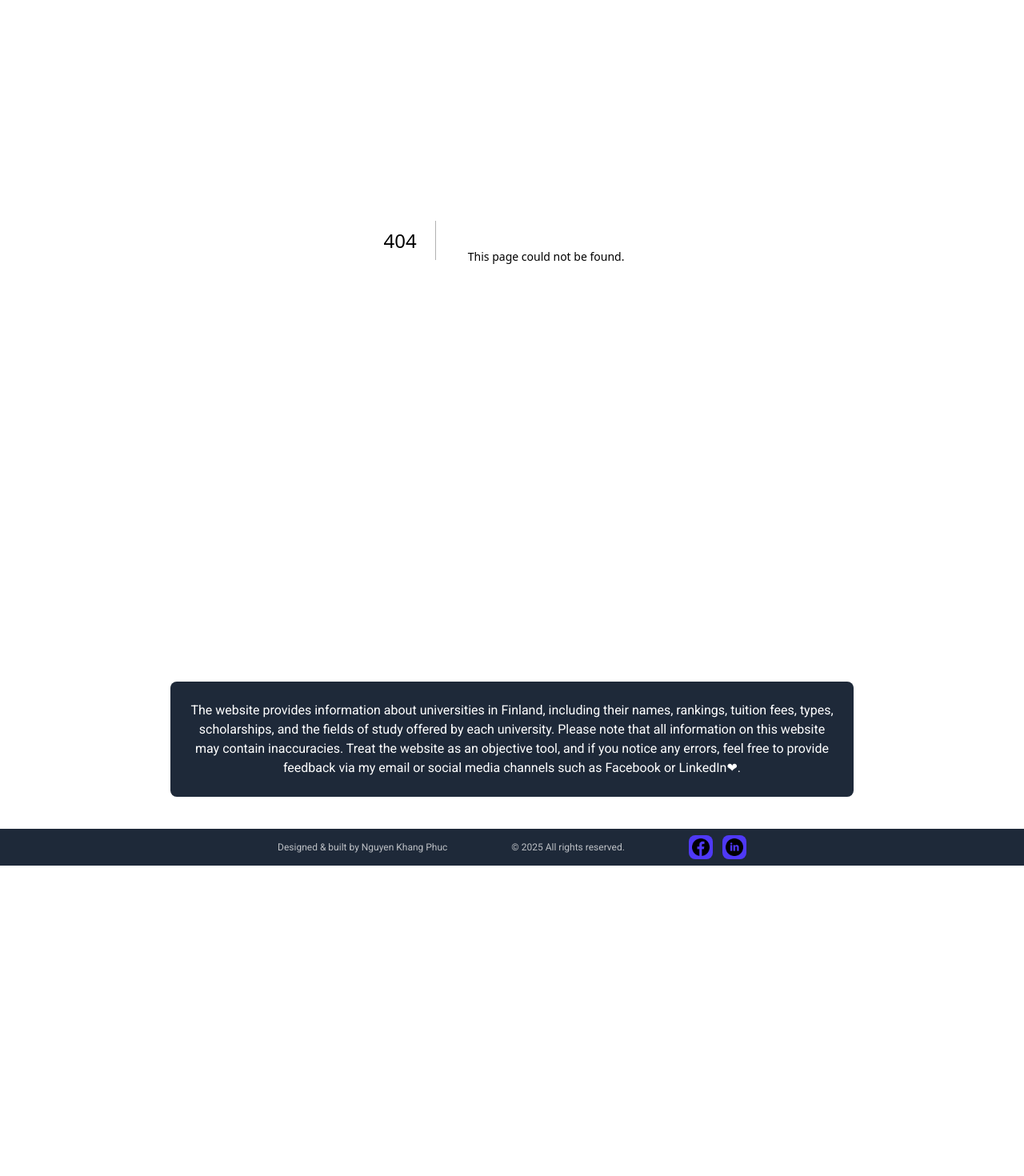
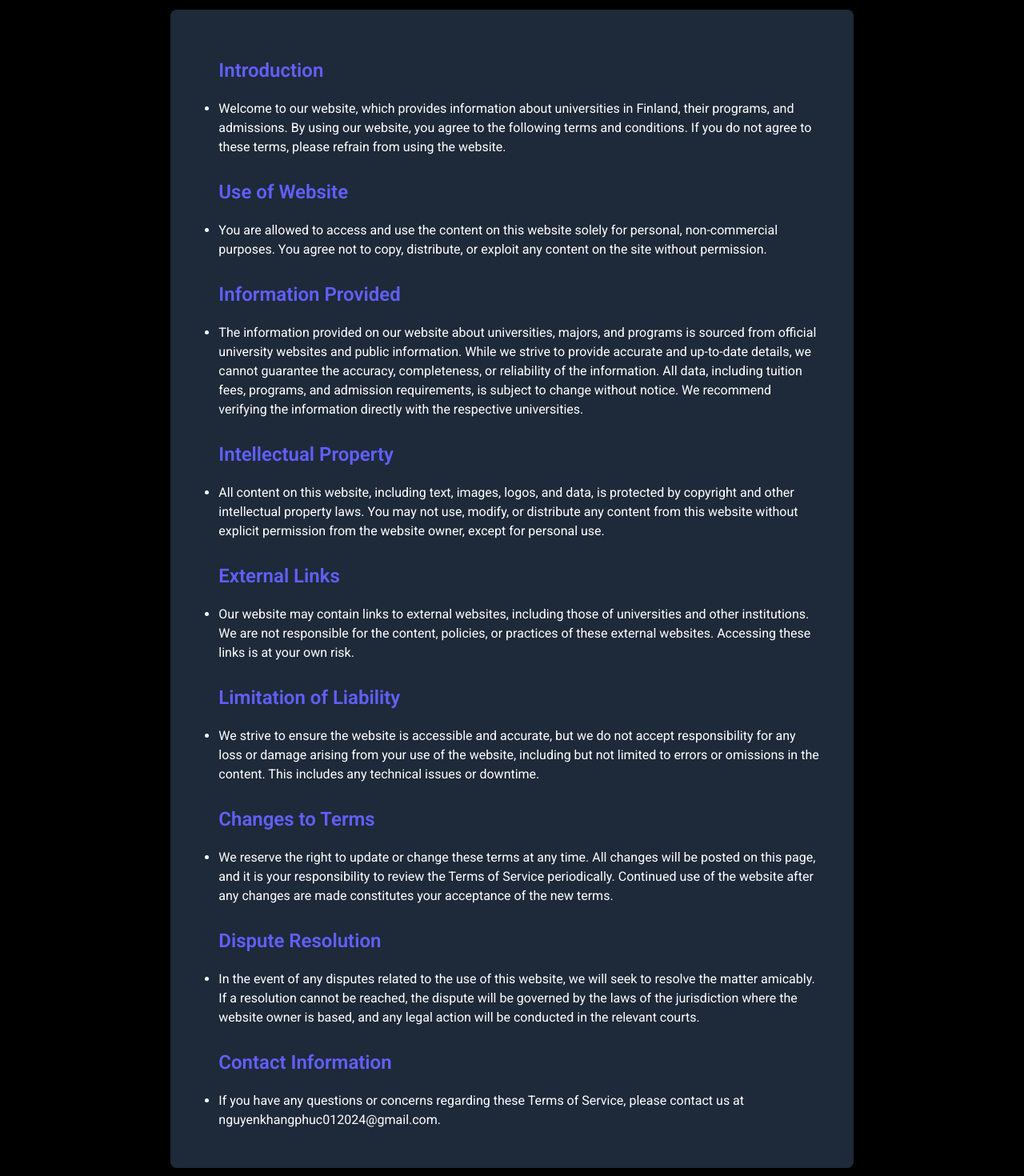
Before and after one commit to NguyenKhangPhuc/FinlandUni-FrontEnd, a Next.js app: page /terms-of-service in a window 1280 px wide. Before the commit this address had no page. Shown: the part 160-1630 px from the top of the page at 80% size. Before the commit the page ends 1242 px from the top, so only its background shows below. Built offline with nearby package versions, Linux system fonts and the light colour scheme.

Commit message:
Terms of services: design and content of this page is finished

```diff
--- a/components/Header.tsx
+++ b/components/Header.tsx
@@ -55,7 +55,7 @@ const Header = () => {
                 },
                 {
                     link_title: 'Term of Services',
-                    link: '/finland-overview'
+                    link: '/terms-of-service'
                 },
                 {
                     link_title: 'Cookies settings',
--- a/src/app/disclaimer-and-privacy-policy/page.tsx
+++ b/src/app/disclaimer-and-privacy-policy/page.tsx
@@ -32,7 +32,7 @@ export default function Home() {
 
                 <h2 className="text-indigo-500">Contact Us</h2>
                 <ul>
-                    <li>If you have any questions about our privacy policy, please feel free to contact us at [nguyenkhangphuc012024@gmail.com].</li>
+                    <li>If you have any questions about our privacy policy, please feel free to contact us at nguyenkhangphuc012024@gmail.com.</li>
                 </ul>
 
                 <h2 className="text-indigo-500">Changes to This Privacy Policy</h2>
--- /dev/null
+++ b/src/app/terms-of-service/page.tsx
@@ -0,0 +1,55 @@
+export default function Home() {
+    return (
+        <div className="w-full flex flex-col items-center text-white mt-10">
+            <div className="header w-full text-center pb-5">Terms of Service</div>
+            <section className="w-2/3 text-white bg-gray-800 p-10 rounded-lg">
+
+                <h2 className="text-indigo-500">Introduction</h2>
+                <ul>
+                    <li>Welcome to our website, which provides information about universities in Finland, their programs, and admissions. By using our website, you agree to the following terms and conditions. If you do not agree to these terms, please refrain from using the website. </li>
+                </ul>
+
+                <h2 className="text-indigo-500">Use of Website</h2>
+                <ul>
+                    <li>You are allowed to access and use the content on this website solely for personal, non-commercial purposes. You agree not to copy, distribute, or exploit any content on the site without permission.</li>
+                </ul>
+
+                <h2 className="text-indigo-500">Information Provided</h2>
+                <ul>
+                    <li>The information provided on our website about universities, majors, and programs is sourced from official university websites and public information. While we strive to provide accurate and up-to-date details, we cannot guarantee the accuracy, completeness, or reliability of the information. All data, including tuition fees, programs, and admission requirements, is subject to change without notice. We recommend verifying the information directly with the respective universities.</li>
+                </ul>
+
+                <h2 className="text-indigo-500"> Intellectual Property</h2>
+                <ul>
+                    <li>All content on this website, including text, images, logos, and data, is protected by copyright and other intellectual property laws. You may not use, modify, or distribute any content from this website without explicit permission from the website owner, except for personal use.</li>
+                </ul>
+
+                <h2 className="text-indigo-500">External Links</h2>
+                <ul>
+                    <li>Our website may contain links to external websites, including those of universities and other institutions. We are not responsible for the content, policies, or practices of these external websites. Accessing these links is at your own risk.</li>
+                </ul>
+
+                <h2 className="text-indigo-500">Limitation of Liability</h2>
+                <ul>
+                    <li>We strive to ensure the website is accessible and accurate, but we do not accept responsibility for any loss or damage arising from your use of the website, including but not limited to errors or omissions in the content. This includes any technical issues or downtime.</li>
+                </ul>
+
+                <h2 className="text-indigo-500">Changes to Terms</h2>
+                <ul>
+                    <li>We reserve the right to update or change these terms at any time. All changes will be posted on this page, and it is your responsibility to review the Terms of Service periodically. Continued use of the website after any changes are made constitutes your acceptance of the new terms.</li>
+                </ul>
+
+                <h2 className="text-indigo-500">Dispute Resolution</h2>
+                <ul>
+                    <li>In the event of any disputes related to the use of this website, we will seek to resolve the matter amicably. If a resolution cannot be reached, the dispute will be governed by the laws of the jurisdiction where the website owner is based, and any legal action will be conducted in the relevant courts.</li>
+                </ul>
+
+                <h2 className="text-indigo-500">Contact Information</h2>
+                <ul>
+                    <li>If you have any questions or concerns regarding these Terms of Service, please contact us at nguyenkhangphuc012024@gmail.com.</li>
+                </ul>
+            </section>
+        </div>
+
+    )
+}
```
